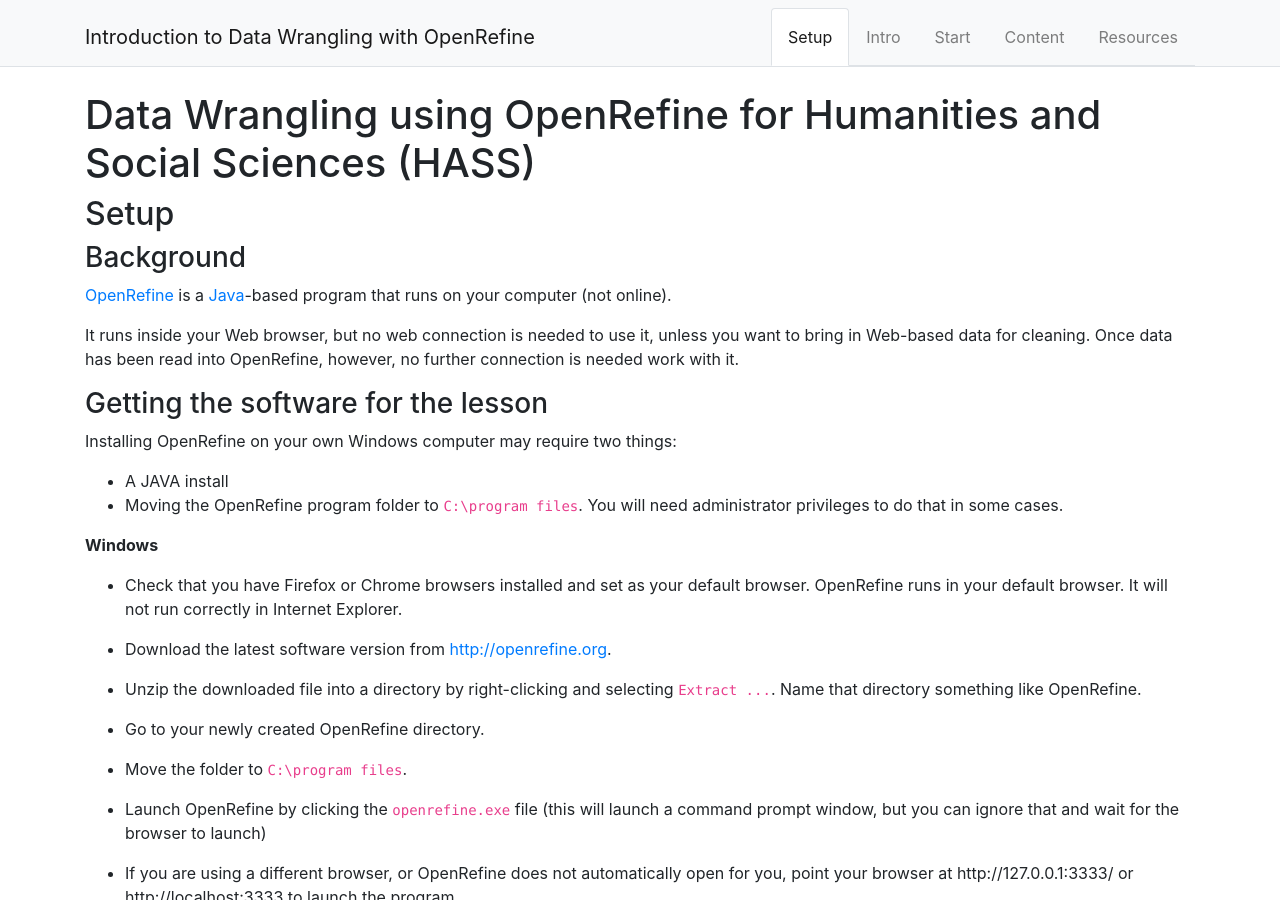
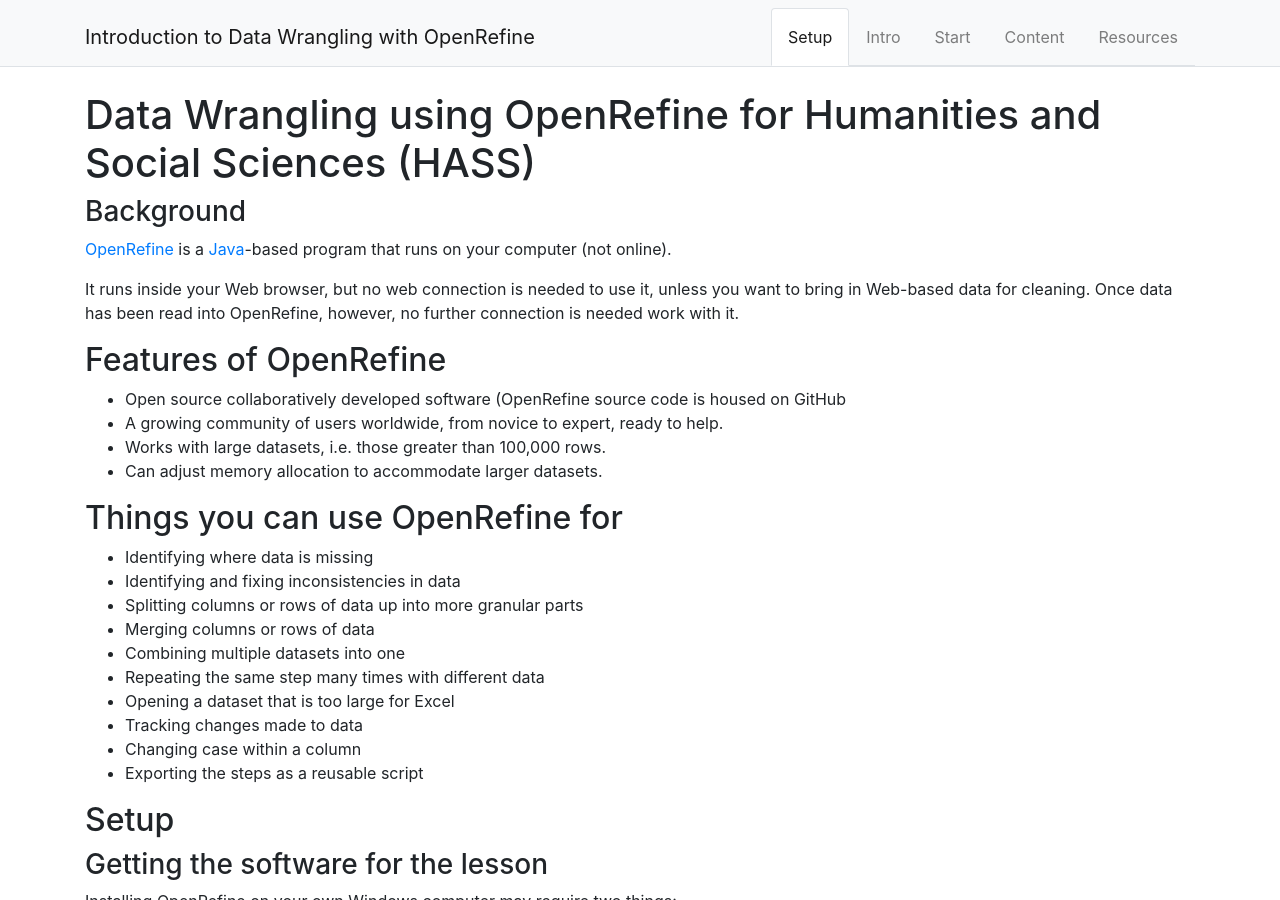
Before and after one commit to GULibrarySandbox/intro-data-wrangle, a Jekyll site: the page built from content/0-setup.md, in a window 1280 px wide and 900 px high. Built offline with Jekyll 4.4.1, drawn with Linux system fonts in a browser that asks for light colours; nearby versions of some CDN libraries; library files that are not in the unit come from our copies.

Commit message:
Update 0-setup.md

```diff
--- a/content/0-setup.md
+++ b/content/0-setup.md
@@ -5,14 +5,33 @@ nav: true
 
 # Data Wrangling using OpenRefine for Humanities and Social Sciences (HASS)
 
-## Setup
-
-
 ### Background
 
 [OpenRefine](http://openrefine.org) is a [Java](https://www.java.com/en/)-based program that runs on your computer (not online).
 
 It runs inside your Web browser, but no web connection is needed to use it, unless you want to bring in Web-based data for cleaning. Once data has been read into OpenRefine, however, no further connection is needed work with it.
+
+## Features of OpenRefine
+
+- Open source collaboratively developed software (OpenRefine source code is housed on GitHub
+- A growing community of users worldwide, from novice to expert, ready to help.
+- Works with large datasets, i.e. those greater than 100,000 rows.
+- Can adjust memory allocation to accommodate larger datasets.
+
+## Things you can use OpenRefine for
+
+- Identifying where data is missing
+- Identifying and fixing inconsistencies in data
+- Splitting columns or rows of data up into more granular parts
+- Merging columns or rows of data
+- Combining multiple datasets into one
+- Repeating the same step many times with different data
+- Opening a dataset that is too large for Excel
+- Tracking changes made to data
+- Changing case within a column
+- Exporting the steps as a reusable script
+
+## Setup
 
 ### Getting the software for the lesson
 
```
